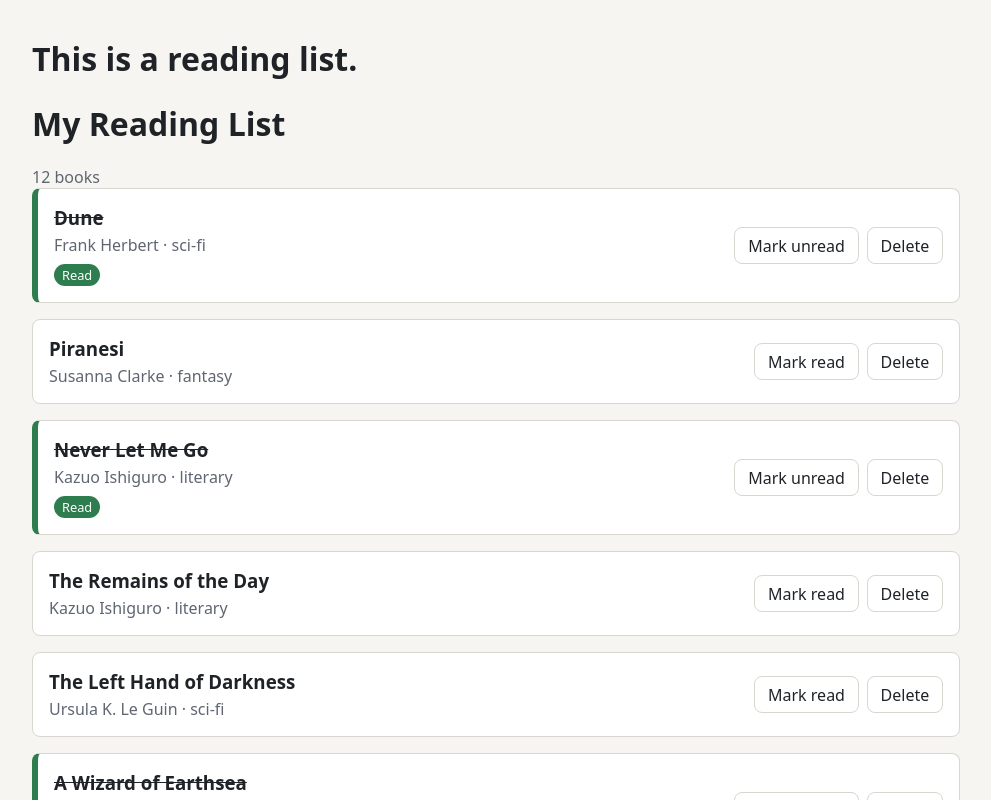
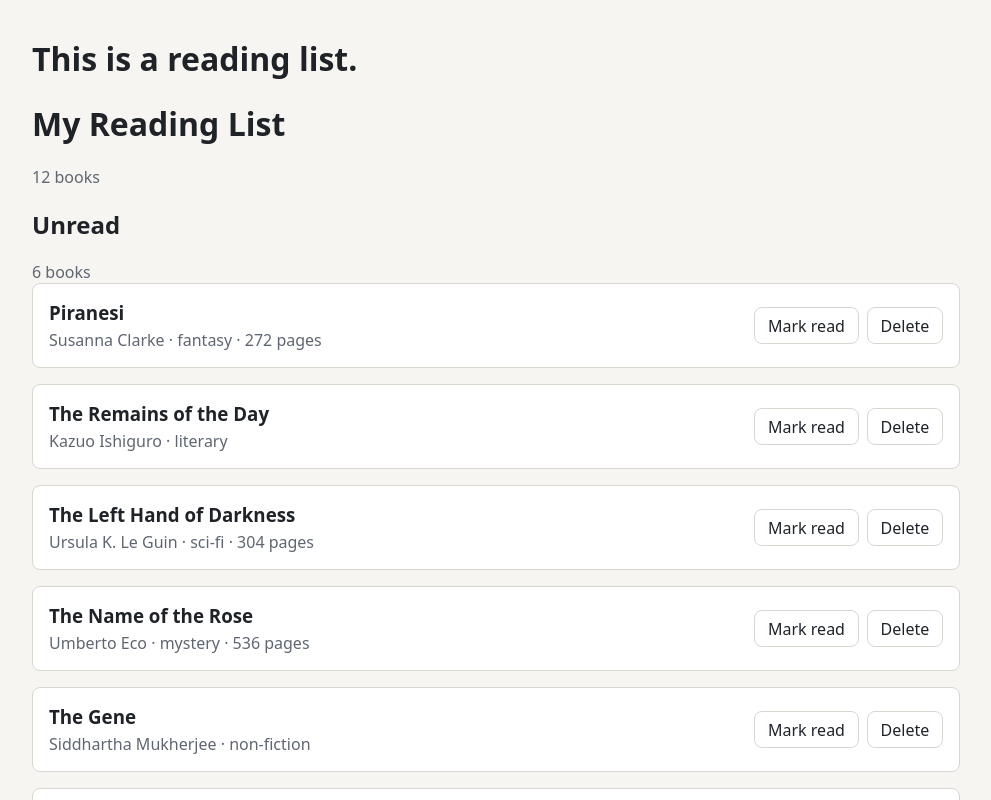
Before and after one commit to Minixlip/reading-list, a React (Vite) app: page / in a window 1280 px wide. Shown: the top 800 px of the page, without its empty margins (144-1135 px from the left). Built offline with nearby package versions, Linux system fonts and the light colour scheme.

Commit message:
Task 6 done

```diff
--- a/src/App.tsx
+++ b/src/App.tsx
@@ -7,12 +7,16 @@ import ResultCount from './components/ResultCount';
 import { BOOKS } from './data/books';
 
 function App() {
+  const unreadBooks = BOOKS.filter((book) => !book.is_read);
+  const readBooks = BOOKS.filter((book) => book.is_read);
+
   return (
     <div className="page">
       <Header />
       <Main>
         <ResultCount count={BOOKS.length} />
-        <BookList books={BOOKS} />
+        <BookList books={unreadBooks} heading="Unread" />
+        <BookList books={readBooks} heading="Read" />
       </Main>
       <Footer />
     </div>
--- a/src/components/BookCard.tsx
+++ b/src/components/BookCard.tsx
@@ -5,13 +5,14 @@ interface BookCardProps {
   author: string;
   genre: string;
   isRead: boolean;
+  pages?: number;
 }
 
-const BookCard = ({ title, author, genre, isRead }: BookCardProps) => {
+const BookCard = ({ title, author, genre, isRead, pages }: BookCardProps) => {
   return (
     <li className={`book-card${isRead ? ' is-read' : ''}`}>
       <div className="book-info">
-        <BookText title={title} author={author} genre={genre} />
+        <BookText title={title} author={author} genre={genre} pages={pages} />
         {isRead && <span className="badge">Read</span>}
       </div>
       <div className="book-actions">
--- a/src/components/BookList.tsx
+++ b/src/components/BookList.tsx
@@ -1,12 +1,17 @@
 import type { Book } from '../types/data/Books';
 import BookCard from './BookCard';
+import ResultCount from './ResultCount';
 
 interface BookListProps {
   books: Book[];
+  heading?: string;
 }
 
-const BookList = ({ books }: BookListProps) => {
+const BookList = ({ books, heading }: BookListProps) => {
   return (
+    <section>
+      {heading !== undefined && <h2>{heading}</h2>}
+      <ResultCount count={books.length} />
       <ul className="book-list">
         {books.length === 0 ? (
           <li className="empty-state">There are no books to show.</li>
@@ -18,10 +23,12 @@ const BookList = ({ books }: BookListProps) => {
               author={book.author}
               genre={book.genre}
               isRead={book.is_read}
+              pages={book.pages}
             />
           ))
         )}
       </ul>
+    </section>
   );
 };
 
--- a/src/components/BookText.tsx
+++ b/src/components/BookText.tsx
@@ -2,13 +2,17 @@ interface BookTextProps {
   title: string;
   author: string;
   genre: string;
+  pages?: number;
 }
 
-const BookText = ({ title, author, genre }: BookTextProps) => {
+const BookText = ({ title, author, genre, pages }: BookTextProps) => {
   return (
     <>
       <h3>{title}</h3>
-      <p className="book-meta">{author} · {genre}</p>
+      <p className="book-meta">
+        {author} · {genre}
+        {pages !== undefined && ` · ${pages} pages`}
+      </p>
     </>
   );
 };
--- a/src/components/ResultCount.tsx
+++ b/src/components/ResultCount.tsx
@@ -1,9 +1,10 @@
 interface ResultCountProps {
   count: number;
+  label?: string;
 }
 
-const ResultCount = ({ count }: ResultCountProps) => {
-  return <p className="result-count">{count} books</p>;
+const ResultCount = ({ count, label = 'books' }: ResultCountProps) => {
+  return <p className="result-count">{count} {label}</p>;
 };
 
 export default ResultCount;
```
Lines whose indentation alone changed are shown as unchanged.
